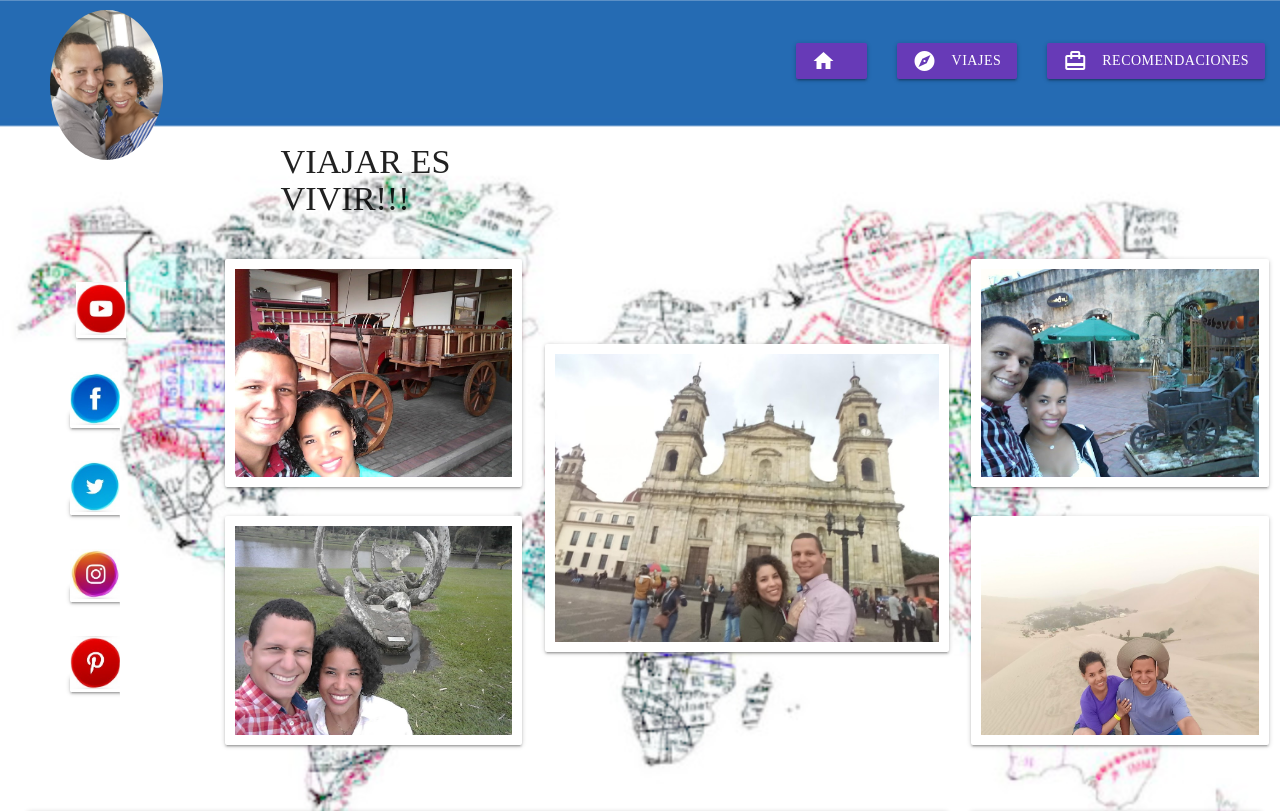
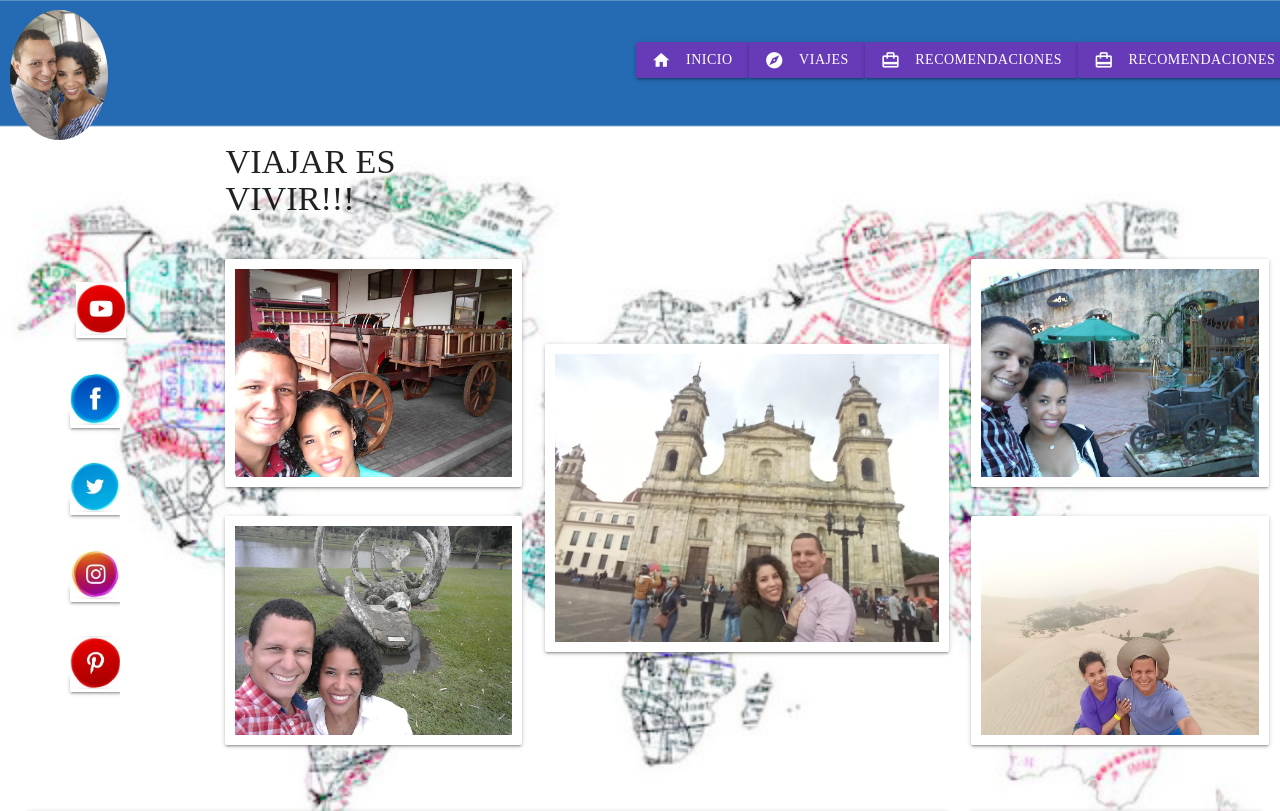
Before and after one commit to jorgex36/materialize, a plain HTML site: page index.html in a window 1280 px wide. Shown: the top 811 px of the page. Drawn offline with Linux system fonts and the light colour scheme; a web font is replaced by a local one.

Commit message:
terminado

```diff
--- a/css/estilo.css
+++ b/css/estilo.css
@@ -6,7 +6,7 @@ background-attachment: fixed;
 }
 nav{box-shadow: none !important}
 #menu{min-height: 120px}
-#logo{margin-left: 50px;
+#logo{margin-left: 10px;
 margin-top: 10px;}
 #redes{padding-top: 30px}
 #redes:hover{
--- a/index.html
+++ b/index.html
@@ -11,16 +11,19 @@
     <title></title>
   </head>
   <body>
-      <div class="nav-wrapper" >
-      <div class="col l3 m3 s1 left"> <img src="imagenes/us.jpg" class="circle" height="150px" id="logo" alt="">    </div>
+      <div class="" >
+      <div class="col l3 m3 s3 left"> <img src="imagenes/us.jpg" class="circle" height="130px" id="logo" alt="">    </div>
 
-      <nav class="col l8 m8 transparent"  id="menu" >
-        <ul class="valign-wrapper right col s5" id="menu">
-          <li class="right-align"><a class="btn deep-purple"><i class="material-icons left">home</i></a></li>
-          <li class="right-align"><a class="btn deep-purple"><i class="material-icons left">explore</i>viajes</a></li>
-          <li class="right-align"><a class="btn deep-purple"><i class="material-icons left">card_travel</i>Recomendaciones</a></li>
-          </ul>
-      </nav>
+      <div class="col l8 m8 s7"  id="menu" >
+        <div class="valign-wrapper right row" id="menu">
+          <a class="btn deep-purple right-align"><i class="material-icons left">home</i><span class="hide-on-med-and-down">Inicio</span></a>
+          <a class="btn deep-purple right-align"><i class="material-icons left">explore</i><span class="hide-on-med-and-down">Viajes</span></a>
+          <a class="btn deep-purple right-align"><i class="material-icons left">card_travel</i><span class="hide-on-med-and-down">Recomendaciones</span></a>
+          <a class="btn deep-purple right-align"><i class="material-icons left">card_travel</i><span class="hide-on-med-and-down">Recomendaciones</span></a>
+        </div>
+
+
+      </div>
     </div>
     <div class="row">
         <H4 class="col l3 offset-l1">VIAJAR ES VIVIR!!!</H4>
```
